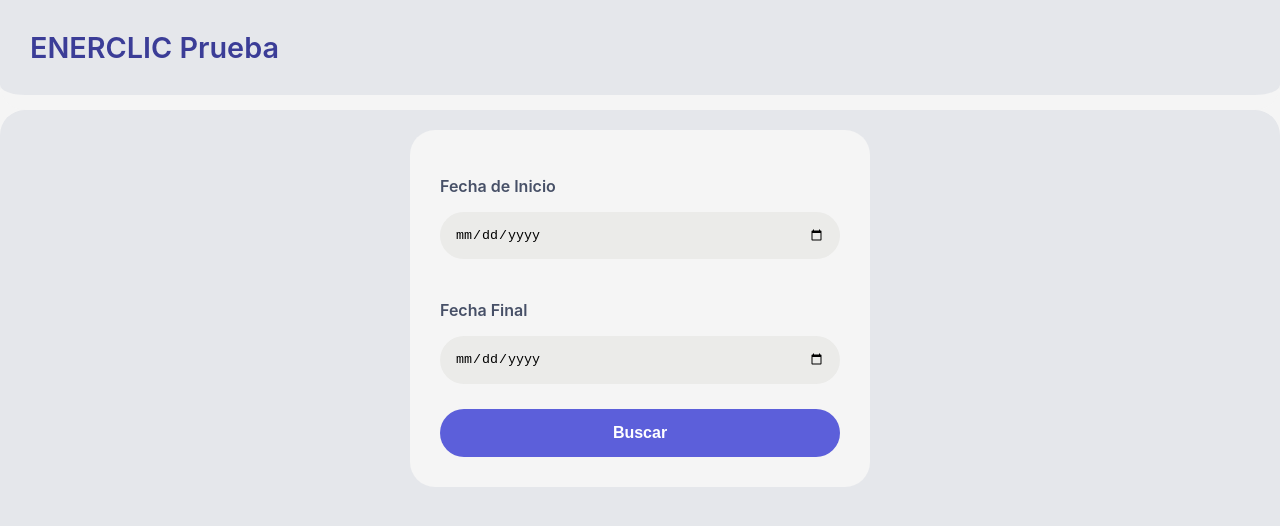
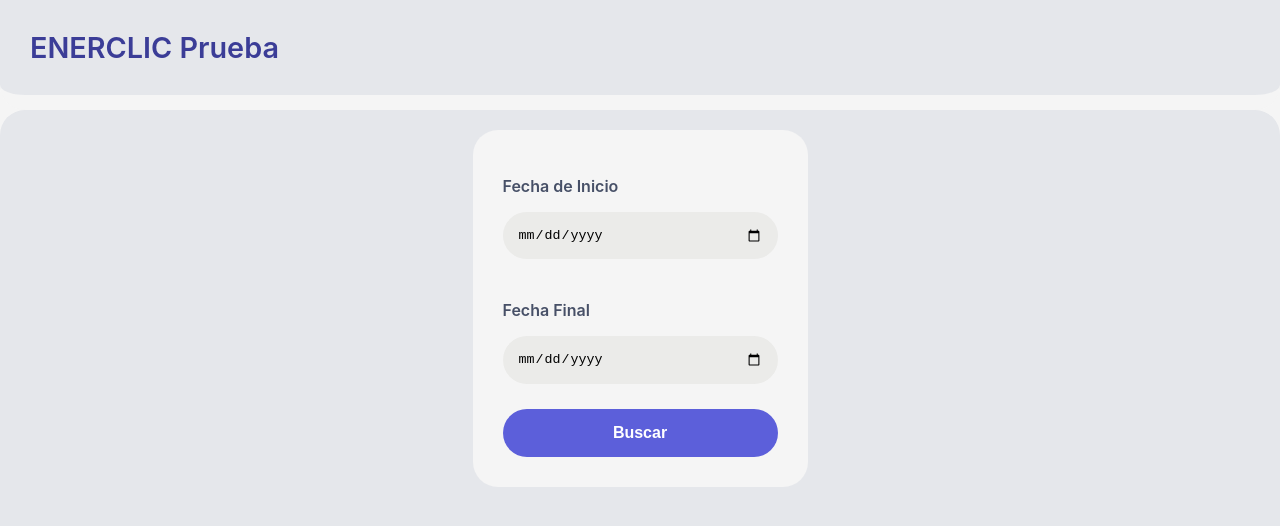
Before and after one commit to rocioabril/enerclic-prueba-react, a React (Create React App) app: page / in a window 1280 px wide. Shown: the top 526 px of the page. Built offline with nearby package versions, Linux system fonts and the light colour scheme.

Commit message:
arreglar estilos

```diff
--- a/src/App.css
+++ b/src/App.css
@@ -33,7 +33,7 @@ form {
   gap: 25px;
   padding: 30px;
   flex-grow: 1;
-  max-width: 400px;
+  max-width: 275px;
   width: 100%;
   border-radius: 25px;
   background: #f5f5f5;
@@ -76,10 +76,5 @@ form label input {
 @media (min-width: 1024px) {
   main {
     flex-direction: row;
-
-  }
-
-  form {
-    min-width: 300px;
   }
 }
```
